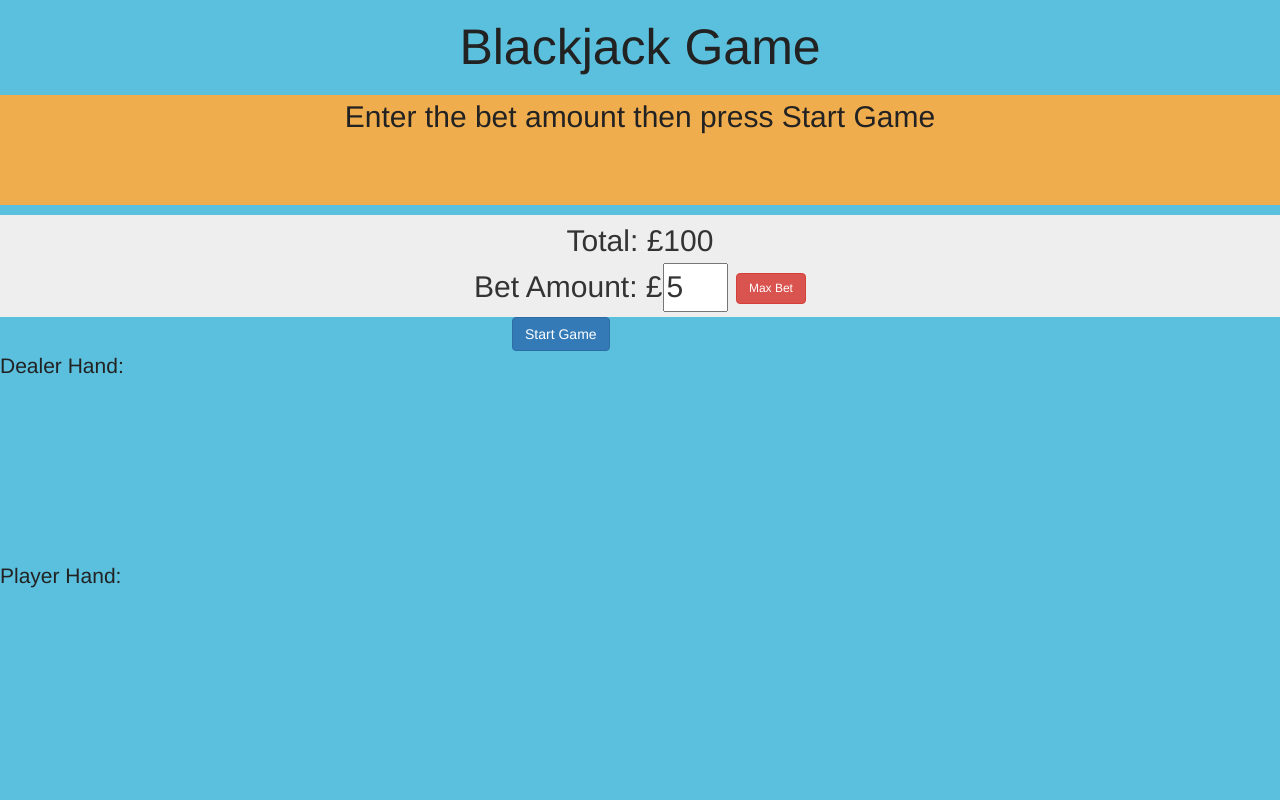
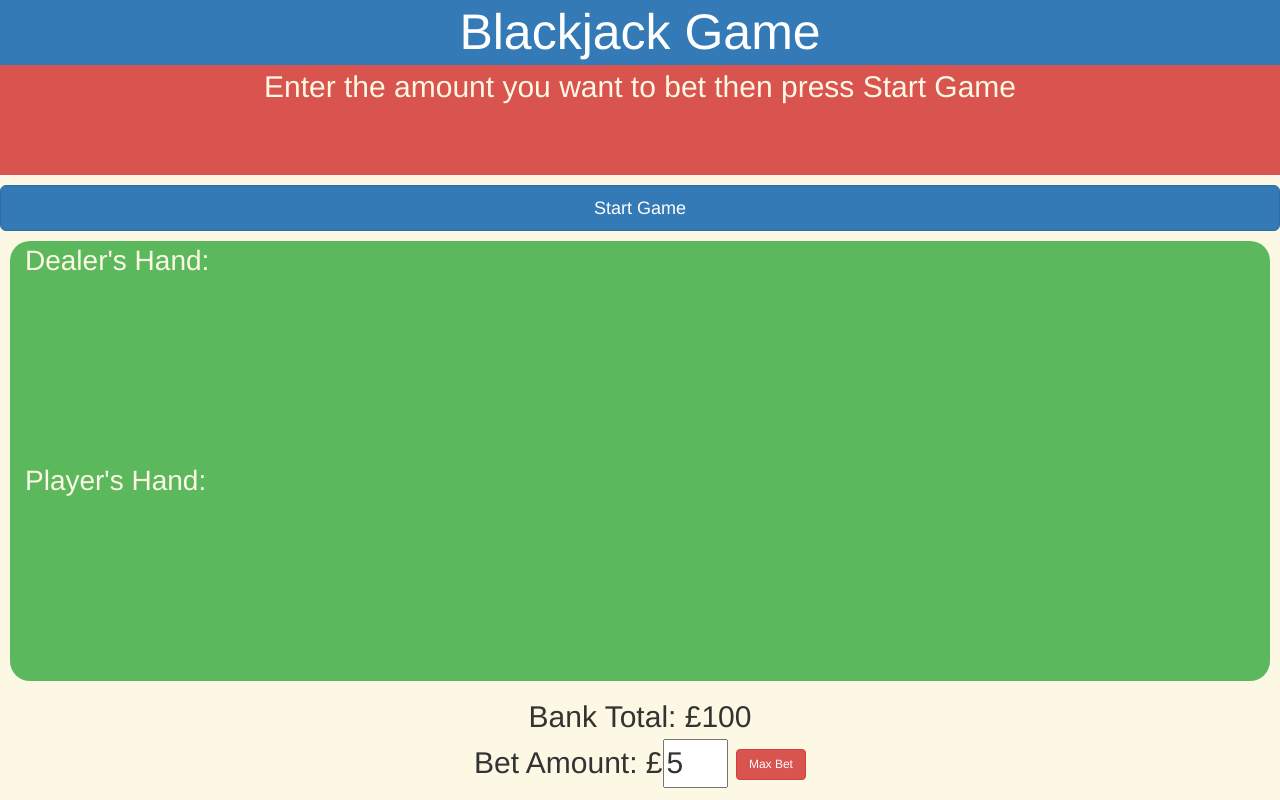
Before and after one commit to pmillerdev/blackjack-game, a plain HTML site: page src/index.html in a window 1280 px wide. Drawn offline with nearby package versions, Linux system fonts and the light colour scheme.

Commit message:
refactor: complete tidy up using bootstrap styles

```diff
--- a/src/index.css
+++ b/src/index.css
@@ -1,53 +1,40 @@
-/* CSS for the BlackJack game */
+/* CSS for the Blackjack game */
     body {
-        background-color: #5bc0de;
+        background-color: #fcf8e3;
     }
 
     #title {
         font-size: 50px;
         text-align: center;
-        color: #222;
+        margin: 0;
+        padding: 5px;
     }
 
     #message {
         height: 110px;
         font-size: 30px;
         text-align: center;
-        background-color: #f0ad4e;
-        color: #222;
         padding: 5px;
+        margin: 0;
+        background-color: #d9534f;
+        color: #fcf8e3
     }
 
-    .total {
-        font-size: 30px;
-        text-align: center;
-        background-color: #eee;
-        padding: 5px;
-    }
-
-    #mybet {
-        font-size: 30px;
-        width: 65px;
-    }
-
-    #maxbet {
-        font-size: 12px;
-    }
-
-    #btnstart {
-        margin-left: 40%;
+    #start {
+       margin-top: 10px;
     }
 
     #output {
-        font-size: 1.5em;
-        color: #222;
-        display: block;
-        margin-left: auto;
-        margin-right: auto;
+        font-size: 2em;
+        color: #fcf8e3;
+        background-color: #5cb85c;
+        border-radius: 20px;
+        margin: 10px;
     }
 
-    #myactions {
-        display: none;
+    #dealerHolder, #playerHolder {
+        min-height: 180px;
+        min-width: 500px;
     }
 
     #cover {
@@ -122,9 +109,25 @@
         content: '\2663';
     }
 
-    #dealerHolder, #playerHolder {
-        height: 180px;
-        width: 500px;
+    .amounts {
+        font-size: 30px;
+        text-align: center;
+        padding: 5px;
+    }
+
+    #mybet {
+        font-size: 30px;
+        width: 65px;
+    }
+
+    #maxbet {
+        font-size: 12px;
+    }
+
+    #myactions {
+        display: none;
+        width: 100%;
+        margin-top: 5px;
     }
 
     #btnhold {
@@ -137,4 +140,6 @@
 
     #btndeal {
         display: none;
+        margin-top: 10px;
+        align-self: center;
     }
--- a/src/index.html
+++ b/src/index.html
@@ -1,56 +1,60 @@
 <!DOCTYPE html>
-<!-- HTML source for the BlackJack game -->
+<!-- HTML source for the Blackjack game -->
 <html lang="en">
-
     <head>
         <!-- Meta data -->
         <meta charset="utf-8">
-
+        <meta name="viewport" content="width=device-width, initial-scale=1, maximum-scale=1, user-scalable=no">
         <title>Blackjack Game</title>
-        <meta name="viewport" content="width=device-width, initial-scale=1, maximum-scale=1, user-scalable=no">
+        <!-- jQuery script needed for Bootstrap -->
         <script
         src="https://code.jquery.com/jquery-3.3.1.min.js"
         integrity="sha256-FgpCb/KJQlLNfOu91ta32o/NMZxltwRo8QtmkMRdAu8="
         crossorigin="anonymous"></script>
         <!-- Bootstrap -->
         <link rel="stylesheet" href="https://maxcdn.bootstrapcdn.com/bootstrap/3.3.7/css/bootstrap.min.css" integrity="sha384-BVYiiSIFeK1dGmJRAkycuHAHRg32OmUcww7on3RYdg4Va+PmSTsz/K68vbdEjh4u" crossorigin="anonymous">
-        <!-- Latest compiled and minified JavaScript -->
+        <!-- Latest compiled and minified JavaScript for Bootstrap-->
         <script src="https://maxcdn.bootstrapcdn.com/bootstrap/3.3.7/js/bootstrap.min.js" integrity="sha384-Tc5IQib027qvyjSMfHjOMaLkfuWVxZxUPnCJA7l2mCWNIpG9mGCD8wGNIcPD7Txa" crossorigin="anonymous"></script>
-
-        <!-- Styling link -->
+        <!-- My styling link -->
         <link rel="stylesheet" href="index.css">
     </head>
-
     <body>
-        <!-- Container for top 3 sections -->
         <div>
-            <h1 id="title">Blackjack Game</h1>
-            <h2 id="message">Enter the bet amount then press Start Game</h2>
-            <div class="total">
-                Total: £<span id="pounds">100</span><br>
+            <!-- Container for title, description and start button -->
+            <div>
+                <h1 id="title" class="bg-primary">Blackjack Game</h1>
+                <h2 id="message">Enter the amount you want to bet then press Start Game</h2>
+                <div id="start">
+                    <button id="btnstart" type="button" onclick="Start()" class="btn btn-primary btn-lg btn-block">Start Game</button>
+                </div>
+            </div>
+            <!-- Display cards section -->
+            <div id="output" class="container-fluid" >
+                <div>
+                    Dealer's Hand: <span id=dValue></span>
+                    <div id="dealerHolder"></div>
+                </div>
+                <div>
+                    Player's Hand: <span id="pValue"></span>
+                    <div id="playerHolder"></div>
+                </div>
+            </div>
+            <!-- Amounts and actions section -->
+            <div class="amounts" >
+                Bank Total: £<span id="pounds">100</span><br>
                 Bet Amount: £<input type="number" id="mybet" value="5" min="1" max="100">
                 <button id="maxbet" type="button" onclick="maxbet()" class="btn btn-danger">Max Bet</button>
-            </div>
-            <div id="start">
-                <button id="btnstart" type="button" onclick="Start()" class="btn btn-primary">Start Game</button>
-            </div>
-        </div>
-        <!-- Output section -->
-        <div id="output">
-            Dealer Hand: <span id=dValue></span>
-            <div id="dealerHolder"></div>
-            Player Hand: <span id="pValue"></span>
-            <div id="playerHolder"></div>
                 <div id="myactions">
                     <button id="btnhold" type="button" onclick="cardAction('hold')" class="btn btn-success">Hold</button>
                     <button id="btnhit" type="button" onclick="cardAction('hit')" class="btn btn-warning">Hit</button>
                     <button id="btndouble" type="button" onclick="cardAction('double')" class="btn btn-danger">Double</button>
                 </div>
                 <div>
-                <button id="btndeal" type="button" onclick="dealNew()" class="btn btn-primary btn-lg">Deal</button>
+                    <button id="btndeal" type="button" onclick="dealNew()" class="btn btn-primary btn-lg btn-block">Deal</button>
                 </div>
             </div>
-        <!-- JavaScript link -->
+        </div>
+        <!-- My javaScript link -->
         <script type="text/javascript" src="index.js"></script>
     </body>
 </html>
--- a/src/index.js
+++ b/src/index.js
@@ -1,4 +1,4 @@
-// JavaScript source for the BlackJack game
+// JavaScript source for the Blackjack game
 
     // Variables required for the cards
     var cards = [];
@@ -171,15 +171,15 @@
         var betvalue = parseInt(document.getElementById("mybet").value) * payoutJack;
         // Player win conditions
         if ((playervalue < 22 && playervalue > dealervalue) || (dealervalue > 21 && playervalue < 22)) {
-            message.innerHTML += '<span style="color: green;">Congratulations! You won £' +betvalue+'!</span>';
+            message.innerHTML += '<span style="color: #5cb85c;">Congratulations! You won £' +betvalue+'!</span>';
             mypounds = mypounds + (betvalue *2);
         } // Tie/push condition
         else if (playervalue == dealervalue) {
-            message.innerHTML += '<span style="color: blue;">PUSH - All bets are returned</span>';
+            message.innerHTML += '<span style="color: #428bca;">PUSH - All bets are returned</span>';
             mypounds = mypounds + betvalue;
         } // Dealer victory otherwise
         else {
-            message.innerHTML += '<span style="color: red;">Dealer wins! You lost £' +betvalue+'</span>';
+            message.innerHTML += '<span style="color: #d9534f;">Dealer wins! You lost £' +betvalue+'</span>';
         }
         // Update amounts
         pValue.innerHTML = playervalue;
```
Lines whose indentation alone changed are shown as unchanged.
